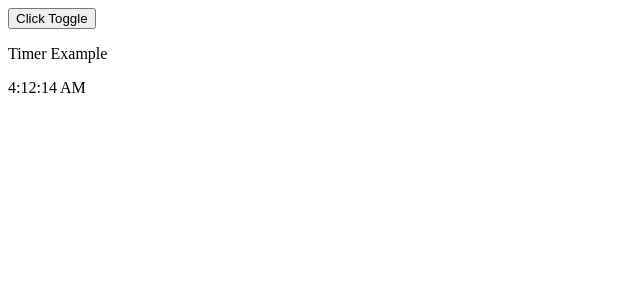
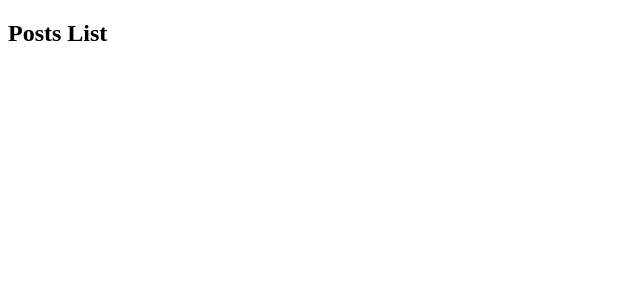
Before and after one commit to Ryuuutaaa/react-udemy, a React (Vite) app: page / in a window 1280 px wide. Shown: the top 300 px of the page, without its empty margins (0-640 px from the left). Built offline with nearby package versions, Linux system fonts and the light colour scheme.

Commit message:
add post jsx

```diff
--- a/src/App.jsx
+++ b/src/App.jsx
@@ -1,18 +1,15 @@
-import { useState } from "react";
-import Timer from "./components/Timer";
-import CounterApp from "./components/CounterApp";
+import Posts from "./components/Posts";
 
 function App() {
-  const [toggle, setToggle] = useState(false);
-
   return (
     <>
       <div>
         {/* <courseContext.Provider value={{ course: "react" }}>
           <ComponentOne />
         </courseContext.Provider> */}
-        <button onClick={() => setToggle(!toggle)}>Click Toggle</button>
-        {toggle ? <CounterApp /> : <Timer />}
+        {/* <button onClick={() => setToggle(!toggle)}>Click Toggle</button>
+        {toggle ? <CounterApp /> : <Timer />} */}
+        <Posts />
       </div>
     </>
   );
--- /dev/null
+++ b/src/components/Posts.jsx
@@ -0,0 +1,11 @@
+import React from "react";
+
+const Posts = () => {
+  return (
+    <div>
+      <h2>Posts List</h2>
+    </div>
+  );
+};
+
+export default Posts;
```
